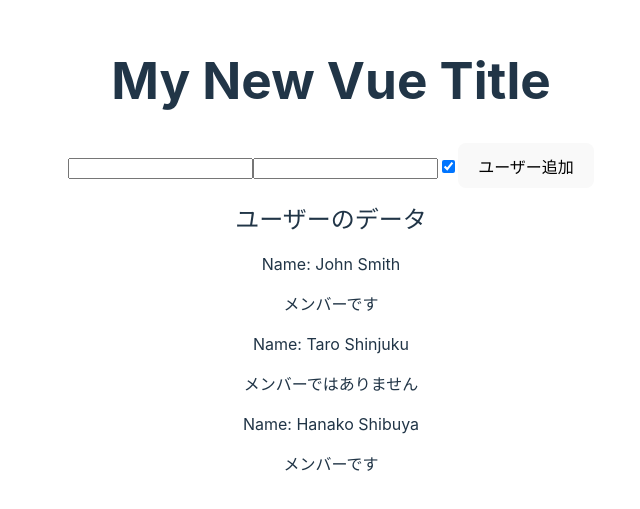
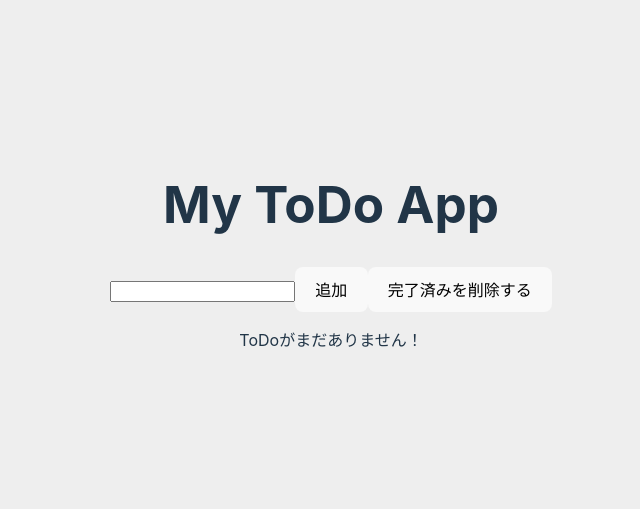
Before and after one commit to kanoi-y/vite-vue-project, a Vue app: page / in a window 1280 px wide. Shown: the part 145-654 px from the top of the page, without its empty margins (309-949 px from the left). Built offline with nearby package versions, Linux system fonts and the light colour scheme.

Commit message:
🔨 ToDo機能を実装

```diff
--- a/src/App.vue
+++ b/src/App.vue
@@ -2,63 +2,49 @@
 export default {
   data() {
     return {
-      title: 'My New Vue Title',
-      message: 'Welcome to Vue',
-      isRed: true,
-      input: {
-        firstName: '',
-        lastName: '',
-        isMember: true,
-      },
-      users: [
-        {
-          firstName: 'John',
-          lastName: 'Smith',
-          isMember: true,
-        },
-        {
-          firstName: 'Taro',
-          lastName: 'Shinjuku',
-          isMember: false,
-        },
-        {
-          firstName: 'Hanako',
-          lastName: 'Shibuya',
-          isMember: true,
-        },
-      ],
+      inputText: '',
+      todos: [],
     }
   },
   methods: {
-    addUser() {
-      if (
-        this.input.firstName.trim() === '' ||
-        this.input.lastName.trim() === ''
-      ) {
-        alert('姓、または名前が空白だと登録することが出来ません')
+    addTodo() {
+      if (this.inputText.trim() === '') {
+        alert('ToDoが空白だと登録することが出来ません')
         return
       }
-      this.users.push(this.input)
-      this.input = {
-        firstName: '',
-        lastName: '',
-        isMember: true,
-      }
+      this.todos.push({ text: this.inputText, isChecked: false })
+      this.inputText = ''
+    },
+    deleteTodo() {
+      this.todos = this.todos.filter((todo) => {
+        return !todo.isChecked
+      })
     },
   },
 }
 </script>
 
 <template>
-  <h1 :title="message" :class="{ red: isRed }">{{ title }}</h1>
-  <input type="text" v-model="input.firstName" />
-  <input type="text" v-model="input.lastName" />
-  <input type="checkbox" v-model="input.isMember" />
-  <button v-on:click="addUser">ユーザー追加</button>
-  <h2>ユーザーのデータ</h2>
-  <div v-for="user in users">
-    <p>Name: {{ user.firstName + ' ' + user.lastName }}</p>
-    <p v-if="user.isMember">メンバーです</p>
-    <p v-else>メンバーではありません</p>
-  </div>
+  <h1>My ToDo App</h1>
+  <input type="text" v-model="inputText" /><button @click="addTodo">追加</button
+  ><button @click="deleteTodo">完了済みを削除する</button>
+  <ul v-if="todos.length !== 0">
+    <li v-for="todo in todos">
+      <input type="checkbox" v-model="todo.isChecked" /><span
+        :class="{ 'todo-done': todo.isChecked }"
+        >{{ todo.text }}</span
+      >
+    </li>
+  </ul>
+  <p v-else>ToDoがまだありません！</p>
 </template>
+
+<style>
+body {
+  background-color: #eee;
+}
+
+.todo-done {
+  text-decoration: line-through;
+}
+</style>
```
Also changed, not shown: src/Tutorial2.vue (added, +64 -0 lines).
